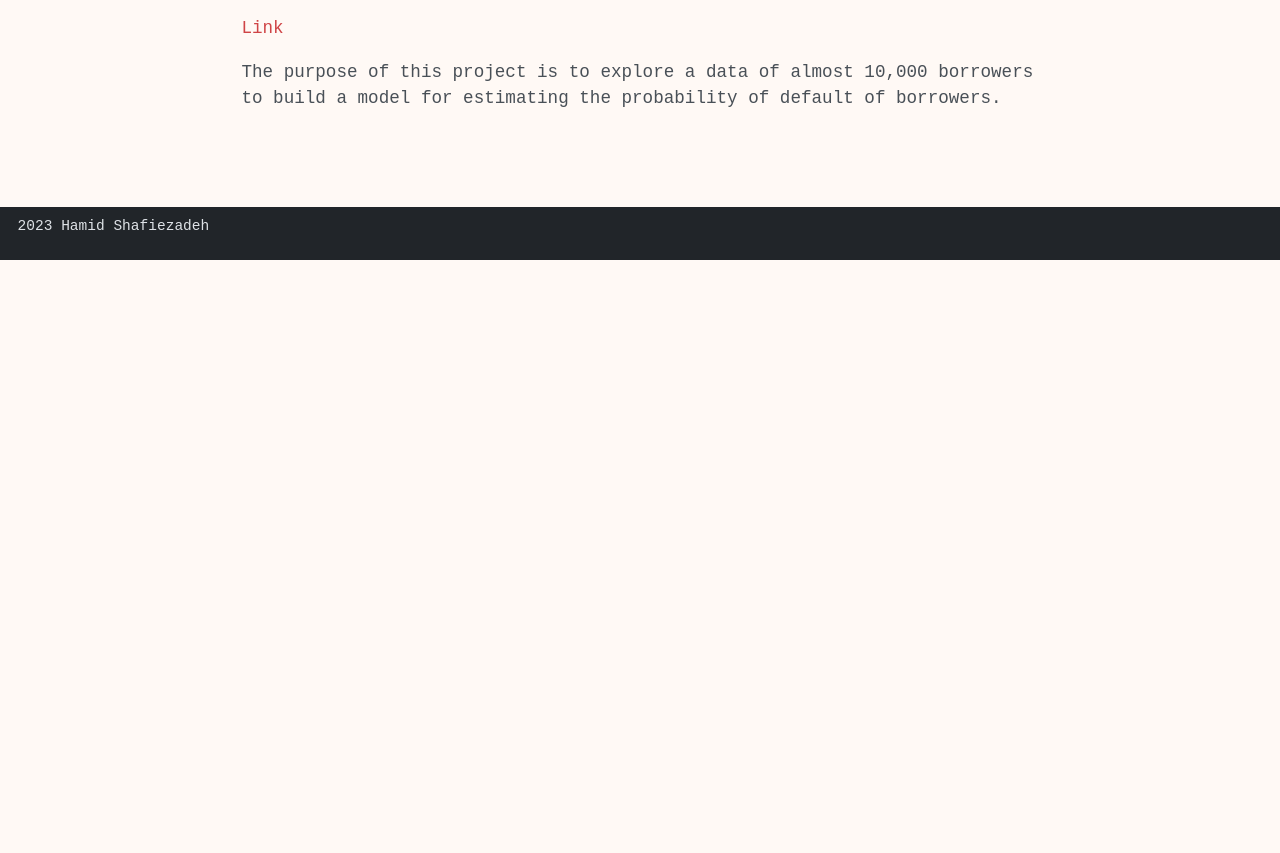
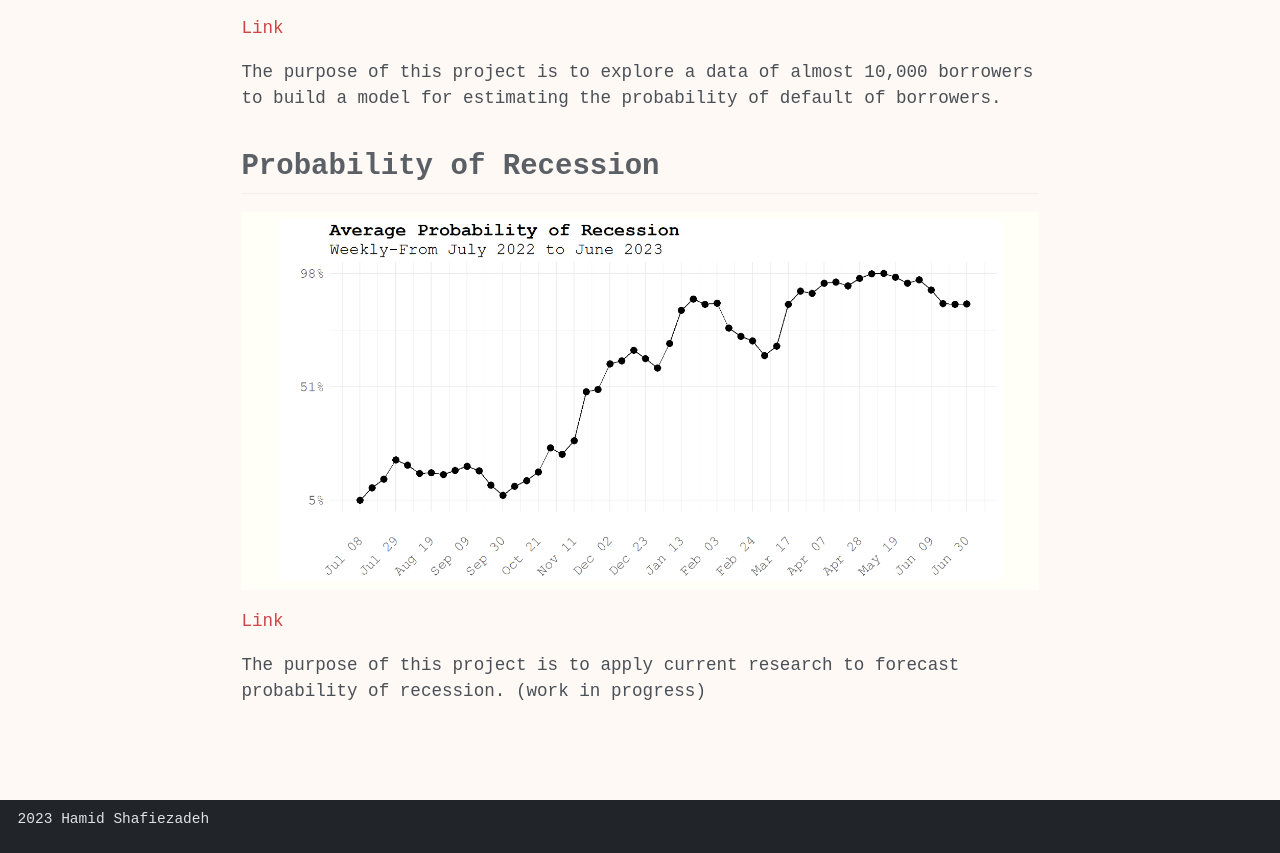
Before and after one commit to shaf1430/website, a plain HTML site: page docs/projects/index.html in a window 1280 px wide. Shown: the part 1953-2806 px from the top of the page. Before the commit the page ends 2213 px from the top, so only its background shows below. Drawn offline with Linux system fonts and the light colour scheme.

Commit message:
update projects

```diff
--- a/docs/projects/index.html
+++ b/docs/projects/index.html
@@ -157,6 +157,12 @@ ul.task-list li input[type="checkbox"] {
 <p><img src="loans.png" style="height: 100%; width: 100%; object-fit: contain" onclick="window.open('https://shaf1430.github.io/loans/', 'blank');"></p>
 <p><a href="https://shaf1430.github.io/loans/" target="_blank">Link</a></p>
 <p>The purpose of this project is to explore a data of almost 10,000 borrowers to build a model for estimating the probability of default of borrowers.</p>
+</section>
+<section id="probability-of-recession" class="level2">
+<h2 class="anchored" data-anchor-id="probability-of-recession">Probability of Recession</h2>
+<p><img src="recession.png" style="height: 100%; width: 100%; object-fit: contain" onclick="window.open('https://shaf1430.github.io/recessionprob/', 'blank');"></p>
+<p><a href="https://shaf1430.github.io/recessionprob/" target="_blank">Link</a></p>
+<p>The purpose of this project is to apply current research to forecast probability of recession. (work in progress)</p>
 
 
 </section>
```
Also changed, not shown: docs/search.json (+7 -0 lines), docs/projects/recession.png (added).
